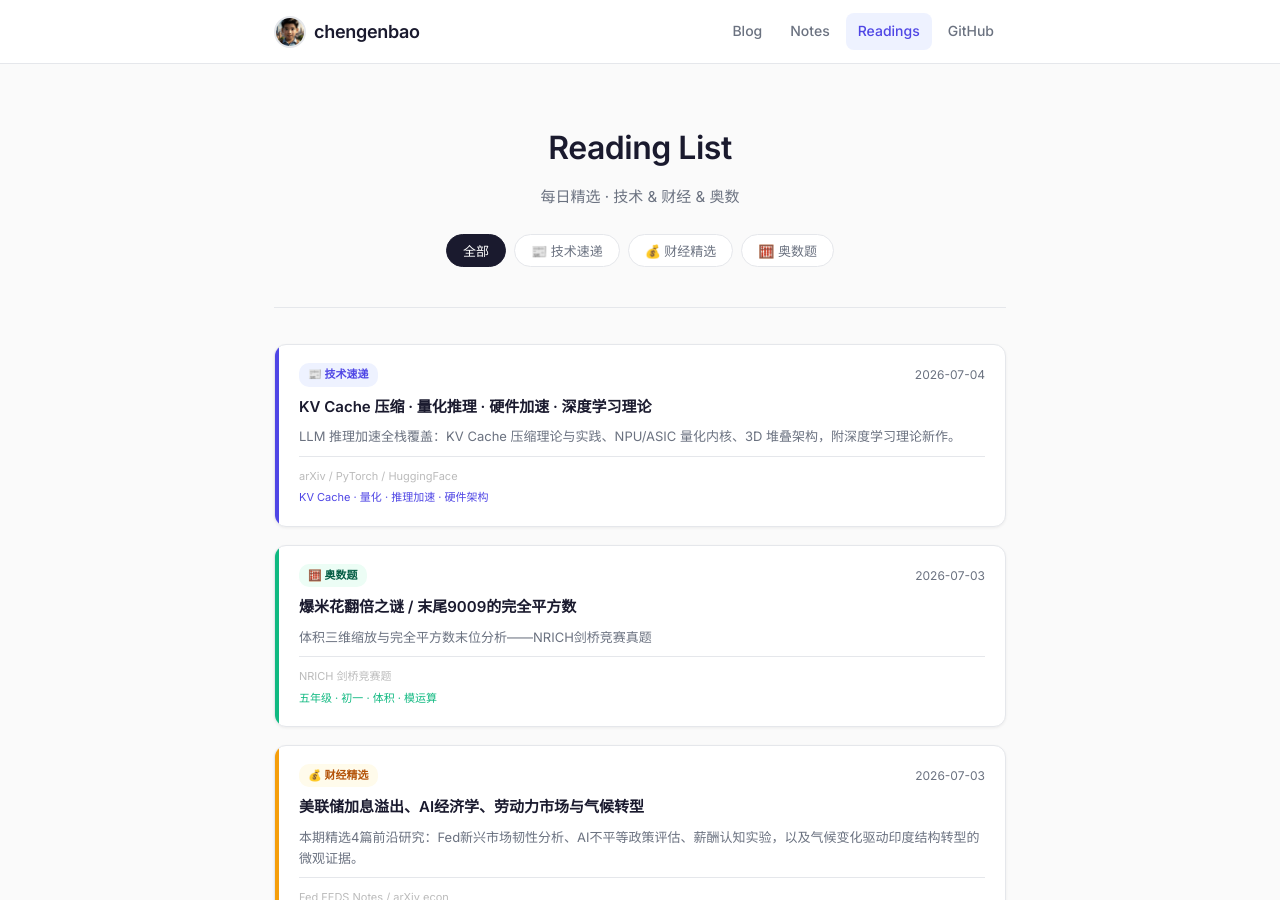
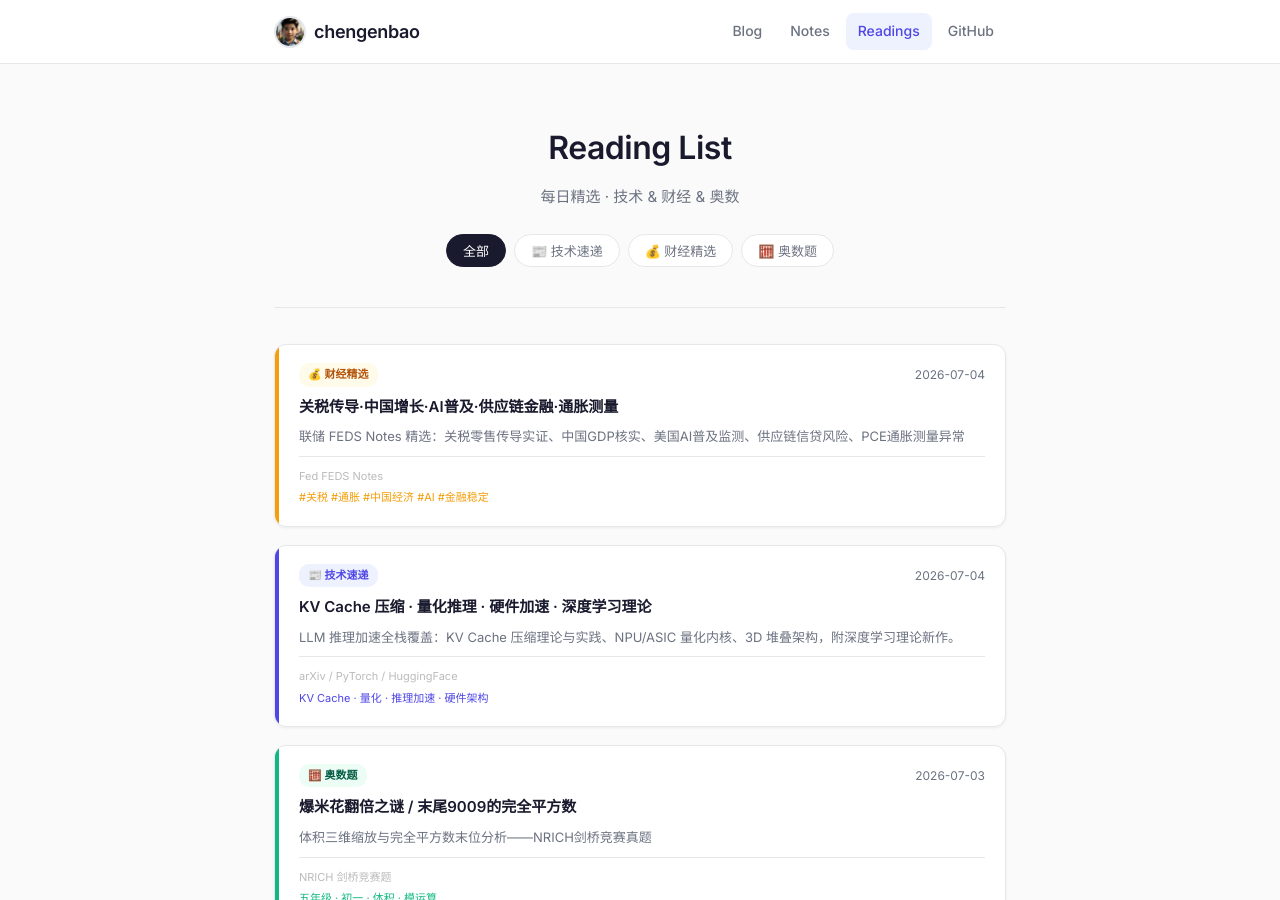
Before and after one commit to chengenbao/chengenbao.github.io, a Jekyll site: the page built from reading-list/index.md, in a window 1280 px wide and 900 px high. Built offline with Jekyll 4.4.1, drawn with Linux system fonts in a browser that asks for light colours.

Commit message:
add finance card 2026-07-04

```diff
--- a/reading-list/index.md
+++ b/reading-list/index.md
@@ -18,6 +18,22 @@ permalink: /reading-list/
   </div>
 
   <div class="rl-grid">
+<a class="rl-card finance" href="/reading-list/2026-07-04-finance-daily/">
+  <div class="rl-accent"></div>
+  <div class="rl-body">
+    <div class="rl-top">
+      <span class="rl-badge finance">💰 财经精选</span>
+      <time>2026-07-04</time>
+    </div>
+    <h2>关税传导·中国增长·AI普及·供应链金融·通胀测量</h2>
+    <p>联储 FEDS Notes 精选：关税零售传导实证、中国GDP核实、美国AI普及监测、供应链信贷风险、PCE通胀测量异常</p>
+    <div class="rl-meta">
+      <span class="rl-source">Fed FEDS Notes</span>
+      <span class="rl-tags">#关税 #通胀 #中国经济 #AI #金融稳定</span>
+    </div>
+  </div>
+</a>
+
 <a class="rl-card tech" href="/reading-list/2026-07-04-tech-daily/">
   <div class="rl-accent"></div>
   <div class="rl-body">
```
